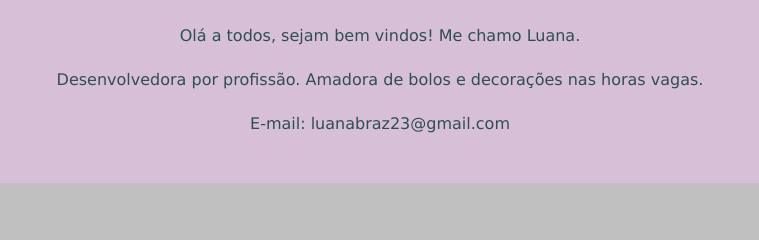
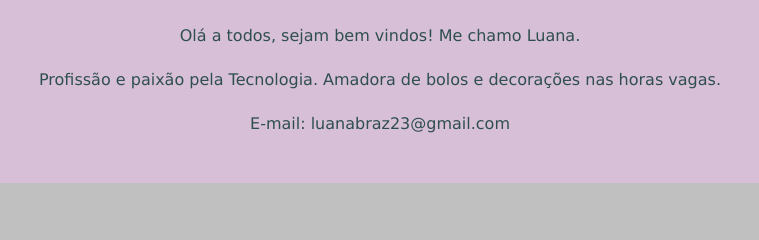
Before and after one commit to LuanadBraz/EryanaCakes, a plain HTML site: page index.html in a window 1280 px wide. Shown: the part 1112-1352 px from the top of the page, 260-1019 px from the left. Drawn offline with Linux system fonts and the light colour scheme.

Commit message:
Commit atualizando algumas informações

```diff
--- a/index.html
+++ b/index.html
@@ -244,7 +244,7 @@
                             <h2>Contato</h2>
                             <img src="img/avatar_luana2.png" class="rounded-circle" width="250" height="250">
                             <p class="email">Olá a todos, sejam bem vindos! Me chamo Luana.</p>
-                            <p class="email">Desenvolvedora por profissão. Amadora de bolos e decorações nas horas vagas. <br> </p>
+                            <p class="email">Profissão e paixão pela Tecnologia. Amadora de bolos e decorações nas horas vagas. <br> </p>
                              <p class="email">E-mail: luanabraz23@gmail.com</p>
                         </div>
                 </section>
```
